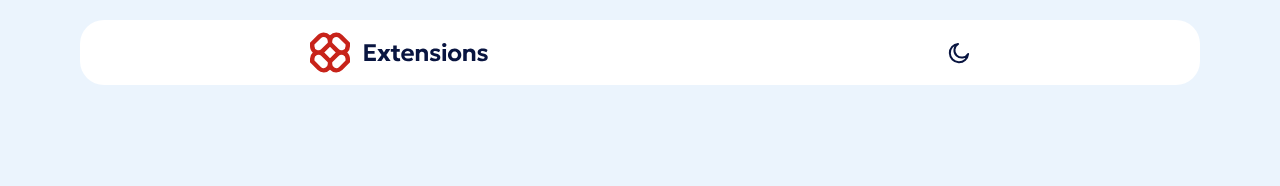
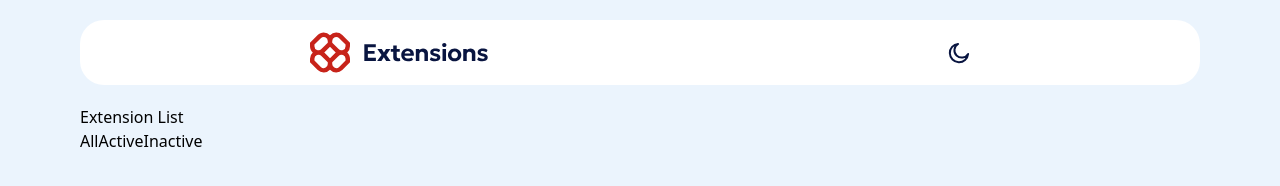
Before and after one commit to smileywrld/browser-extension-manager, a website: page index.html in a window 1280 px wide. Drawn offline with Linux system fonts and the light colour scheme.

Commit message:
feat: add main section with extension list and button controls in index.html

```diff
--- a/index.html
+++ b/index.html
@@ -16,6 +16,17 @@
       <div><img src="./assets/images/icon-moon.svg" alt="Moon Icon"></div>
     </nav>
   </header>
+  <main>
+    <div>
+      <h2>Extension List</h2>
+
+      <div class="btns flex ">
+        <button>All</button>
+        <button>Active </button><button>Inactive</button>
+      </div>
+    </div>
+
+  </main>
 </body>
 
 </html>
```
